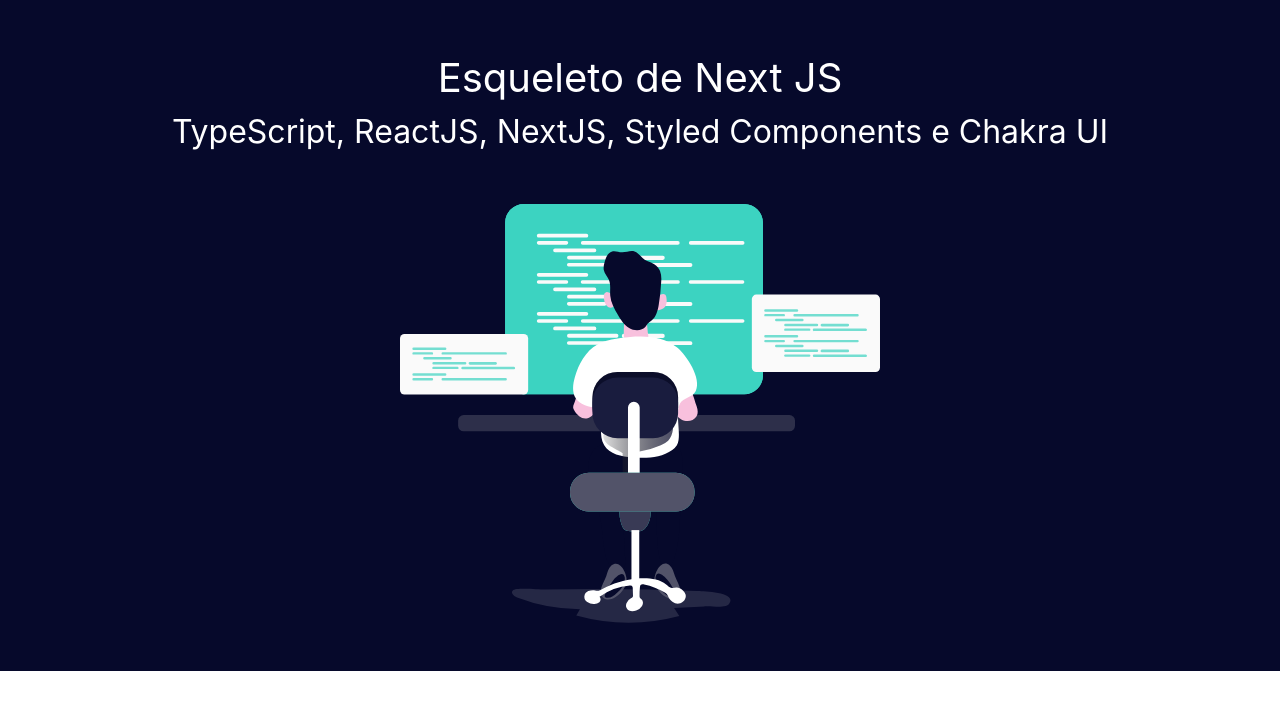
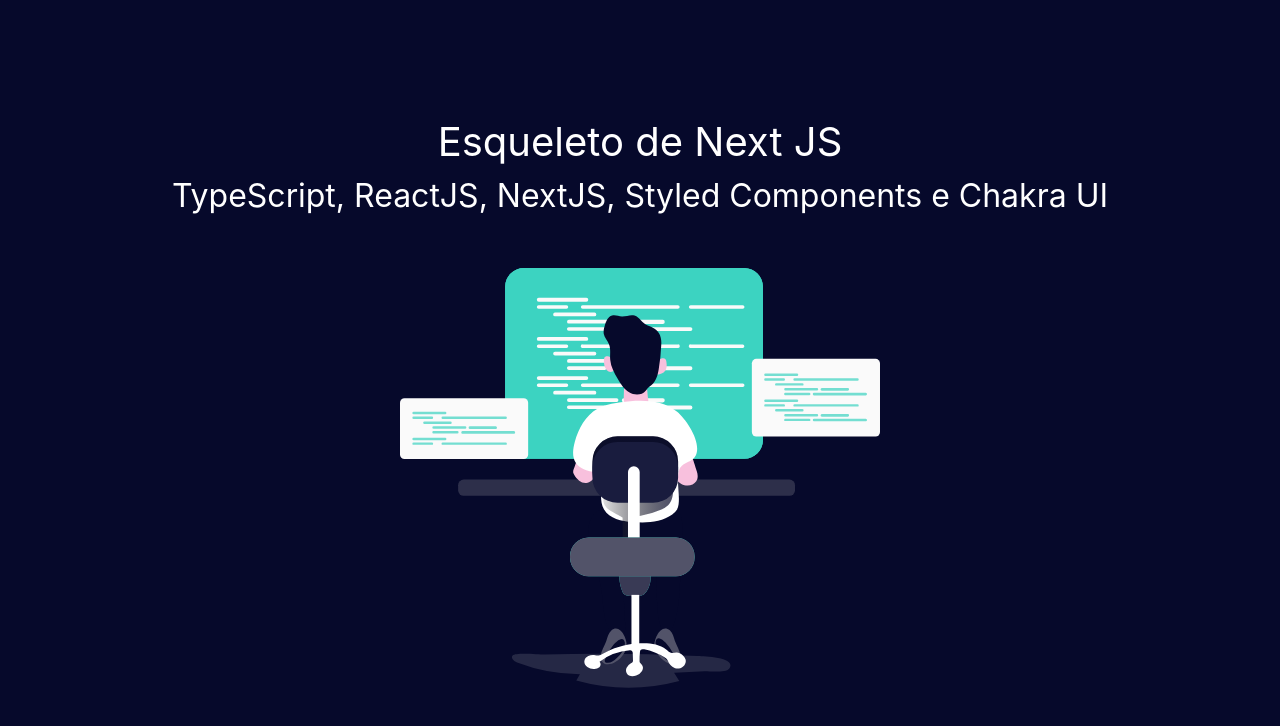
Before and after one commit to dluan/boilerplate, a Next.js app: page / in a window 1280 px wide. Shown: the top 726 px of the page. Built offline with nearby package versions, Linux system fonts and the light colour scheme.

Commit message:
Atualização do Next JS para versão 12

```diff
--- a/package.json
+++ b/package.json
@@ -25,7 +25,7 @@
     "@emotion/react": "^11",
     "@emotion/styled": "^11",
     "framer-motion": "^4",
-    "next": "11.1.2",
+    "next": "^12.0.2",
     "next-pwa": "^5.3.1",
     "react": "17.0.2",
     "react-dom": "17.0.2",
--- a/src/components/Main/styles.ts
+++ b/src/components/Main/styles.ts
@@ -4,7 +4,7 @@
   background-color: #06092b;
   color: #fff;
   width: 100%;
-  height: 100%;
+  height: 100vh;
   padding: 3rem;
   text-align: center;
   display: flex;
--- a/tsconfig.json
+++ b/tsconfig.json
@@ -17,7 +17,8 @@
     "moduleResolution": "node",
     "resolveJsonModule": true,
     "isolatedModules": true,
-    "jsx": "preserve"
+    "jsx": "preserve",
+    "incremental": true
   },
   "include": [
     "next-env.d.ts",
```
Also changed, not shown: .babelrc (deleted), 1 other file (tests, documents, lock files or other folders).
